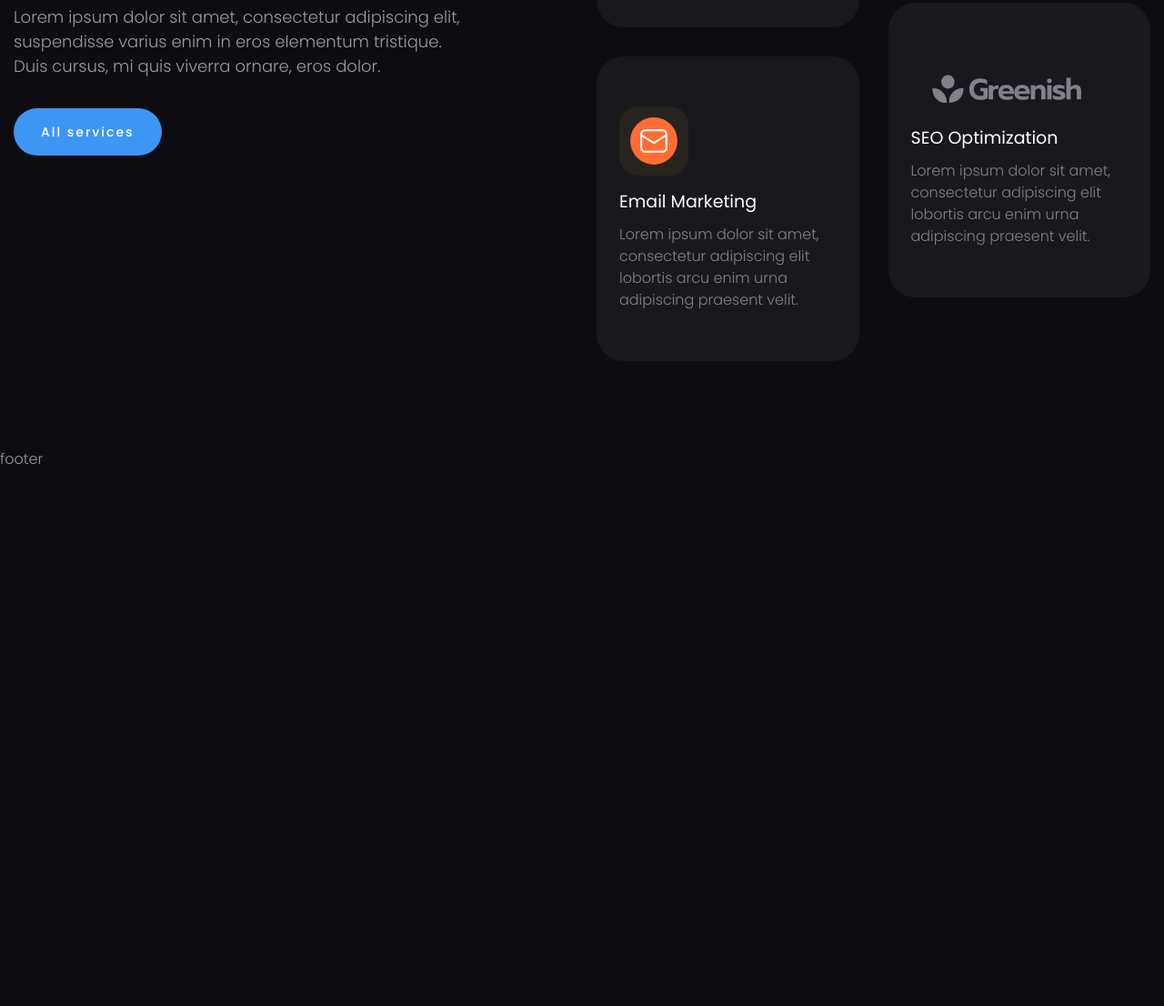
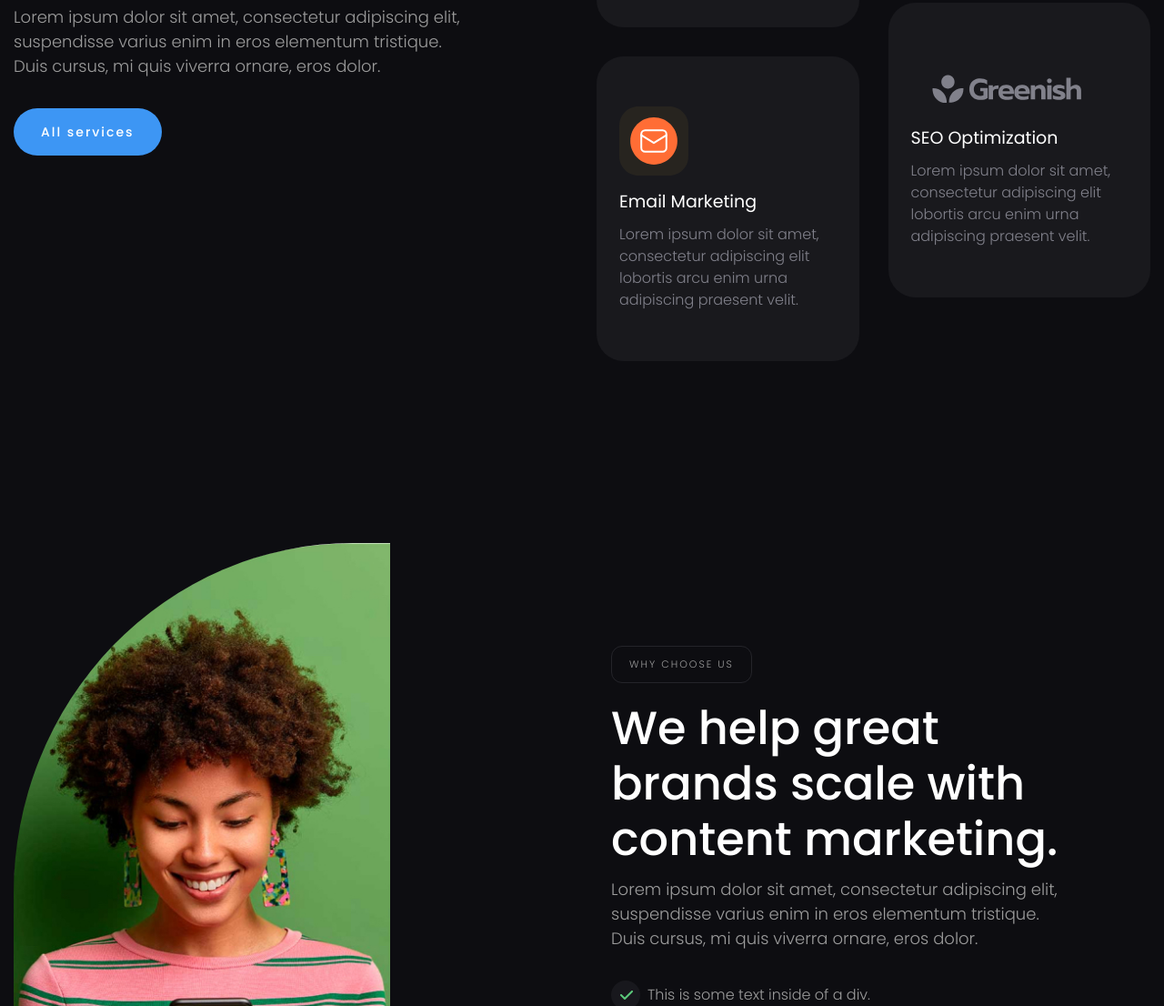
Before and after one commit to VitaKoval/Growfy, a plain HTML site: page index.html in a window 1280 px wide. Shown: the part 1694-2800 px from the top of the page at 91% size. Before the commit the page ends 2207 px from the top, so only its background shows below. Drawn offline with Linux system fonts and the light colour scheme; files whose address does not match are found by name.

Commit message:
and section why

```diff
--- a/css/style.css
+++ b/css/style.css
@@ -82,6 +82,8 @@ body {
 .page__clients {
 }
 .page__services {
+}
+.page__why {
 }
 
 /* ==================================================================== */
@@ -325,7 +327,7 @@ body {
   position: absolute;
   top: -20px;
   left: -34px;
-  background: url("../img/main/decor.svg") 0 0 / 100% no-repeat;
+  background: url("../img/decor.svg") 0 0 / 100% no-repeat;
   width: 122px;
   height: 122px;
 }
@@ -551,6 +553,31 @@ body {
 .button {
 }
 
+.header-services__list li {
+  position: relative;
+  min-height: 32px;
+  padding-left: 40px;
+
+  font-size: 16px;
+  color: #9c9c9c;
+  padding-top: 8px;
+}
+
+.header-services__list li:not(:last-child) {
+  margin-bottom: 16px;
+}
+.header-services__list li::before {
+  content: "";
+  position: absolute;
+  top: 0;
+  left: 0;
+  width: 32px;
+  height: 32px;
+
+  border-radius: 50%;
+  background: rgba(129, 129, 139, 0.1) url("../img/why/li.svg") center no-repeat;
+}
+
 .services__list {
   display: flex;
   justify-content: center;
@@ -565,7 +592,6 @@ body {
 .services__item:not(:last-child) {
   margin-bottom: 32px;
 }
-
 
 .item-service {
   background: rgba(129, 129, 139, 0.1);
@@ -649,3 +675,75 @@ body {
 /*====================================================================*/
 /* ==================================================================== */
 /* ---------- WHY WE ---------- */
+.why {
+  padding-top: 100px;
+  padding-bottom: 100px;
+}
+
+.why__container {
+  display: flex;
+  column-gap: 64px;
+  row-gap: 32px;
+}
+
+.why__images {
+  flex: 0 1 50%;
+}
+
+.images-why {
+  display: flex;
+  position: relative;
+  align-self: flex-end;
+}
+
+.images-why::before {
+  content: "";
+  position: absolute;
+  bottom: 0;
+  left: 0;
+  background: url("../img/decor.svg") 0 0 / 100% no-repeat;
+  width: 122px;
+  height: 122px;
+  z-index: -1;
+}
+
+.images-why__item {
+  overflow: hidden;
+}
+.images-why__item img {
+  max-width: 100%;
+}
+
+.images-why__item_1 {
+  border-radius: 90% 0 49% 49% / 50% 0 30% 30%;
+}
+
+.images-why__item_2 {
+  align-self: flex-end;
+  border-radius: 50% 50% 50% 0;
+}
+
+.why__content {
+  flex: 0 1 50%;
+  align-self: center;
+}
+
+.why__header {
+}
+
+@media (max-width: 991.98px) {
+  .why {
+    padding-top: 50px;
+    padding-bottom: 50px;
+  }
+}
+
+@media (max-width: 767.98px) {
+  .why {
+    padding-top: 30px;
+    padding-bottom: 30px;
+  }
+  .why__container {
+	  flex-direction: column-reverse;
+  }
+}
--- a/index.html
+++ b/index.html
@@ -185,6 +185,48 @@
             </div>
           </div>
         </section>
+        <section class="page__why why">
+          <div class="why__container">
+            <div class="why__images images-why">
+              <div class="images-why__item images-why__item_1">
+                <img src="./img/why/01.jpg" alt="image" />
+              </div>
+              <div class="images-why__item images-why__item_2">
+                <img src="./img/why/02.jpg" alt="image" />
+              </div>
+            </div>
+            <div class="why__content">
+              <div class="why__header header-services">
+                <a href="" class="header-services__label">why choose us</a>
+
+                <h1 class="header-services__title">
+                  We help great brands scale with content marketing.
+                </h1>
+                <div class="header-services__text">
+                  <p>
+                    Lorem ipsum dolor sit amet, consectetur adipiscing elit,
+                    suspendisse varius enim in eros elementum tristique. Duis
+                    cursus, mi quis viverra ornare, eros dolor.
+                  </p>
+                </div>
+                <ul class="header-services__list">
+                  <li class="header-services__item">
+                    This is some text inside of a div.
+                  </li>
+                  <li class="header-services__item">
+                    This is some text inside of a div.
+                  </li>
+                  <li class="header-services__item">
+                    This is some text inside of a div.
+                  </li>
+                  <li class="header-services__item">
+                    This is some text inside of a div.
+                  </li>
+                </ul>
+              </div>
+            </div>
+          </div>
+        </section>
       </main>
       <footer class="footer">footer</footer>
     </div>
```
Also changed, not shown: img/decor.svg (added), img/main/decor.svg (deleted), img/why/01.jpg (added), img/why/02.jpg (added), img/why/li.svg (added), 5 other files. Lines whose indentation alone changed are shown as unchanged.
